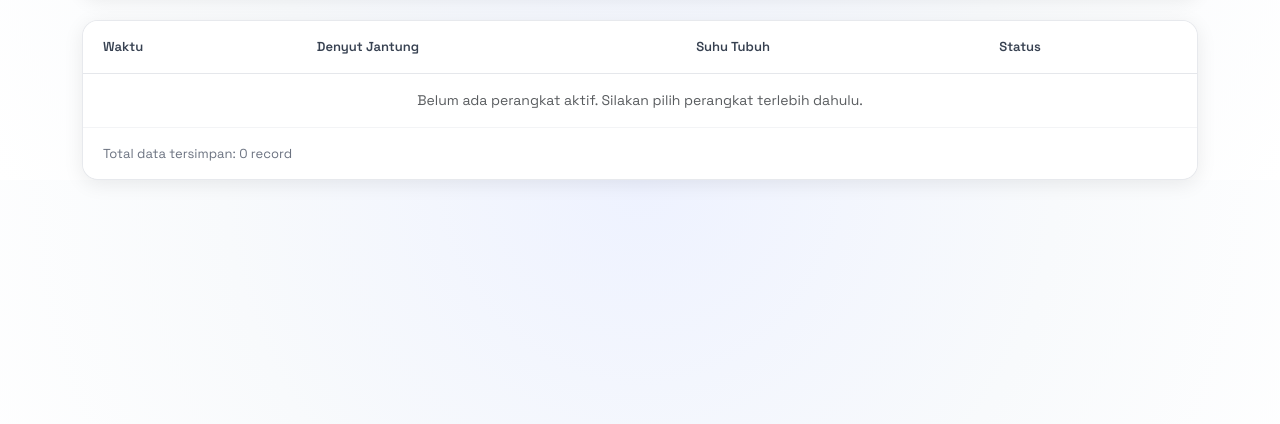
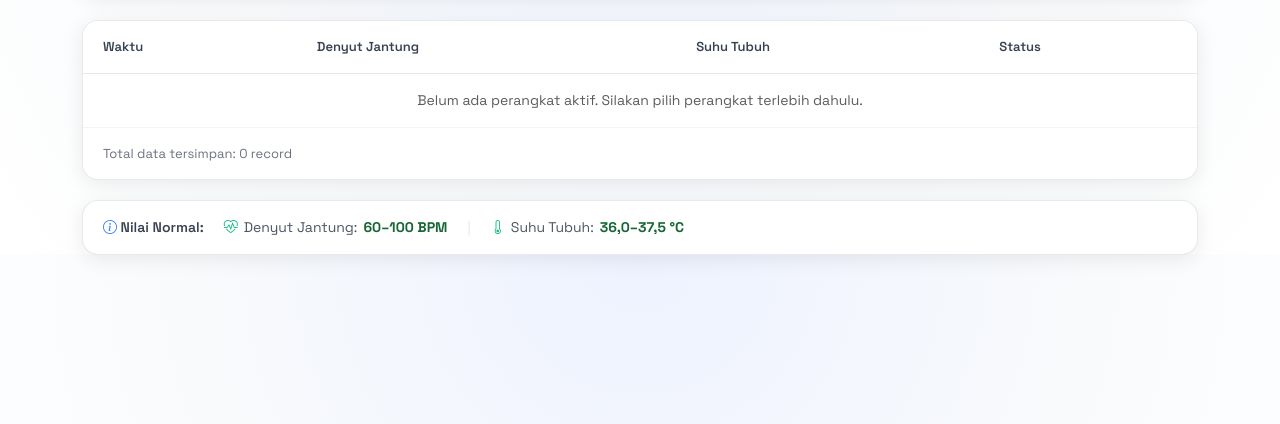
Before and after one commit to Akbaramr/Health_Monitoring, a Django app: page /histori/ in a window 1280 px wide. Shown: the part 220-644 px from the top of the page. Run offline with Django 5.2, Linux system fonts and the light colour scheme; a user stored in the database is signed in.

Commit message:
Informasi nilai

```diff
--- a/monitoring/static/monitoring/styles.css
+++ b/monitoring/static/monitoring/styles.css
@@ -820,6 +820,50 @@ body {
   color: #dc2626;
 }
 
+/* Normal Values Info */
+.normal-values-info {
+  display: flex;
+  align-items: center;
+  gap: 20px;
+  margin-top: 20px;
+  padding: 16px 20px;
+  background: #ffffff;
+  border-radius: 16px;
+  box-shadow: 0 4px 20px rgba(0, 0, 0, 0.08);
+  border: 1px solid rgba(229, 231, 235, 0.9);
+  font-size: 14px;
+  color: #4b5563;
+  flex-wrap: wrap;
+}
+
+.normal-values-info > span:first-child {
+  font-weight: 600;
+  color: #374151;
+}
+
+.normal-values-info i {
+  color: #3b82f6;
+}
+
+.normal-item {
+  display: flex;
+  align-items: center;
+  gap: 6px;
+}
+
+.normal-item i {
+  color: #10b981;
+}
+
+.normal-item strong {
+  color: #166534;
+}
+
+.normal-divider {
+  color: #e5e7eb;
+  font-weight: 300;
+}
+
 /* Status Pill */
 .status-pill {
   display: inline-flex;
--- a/monitoring/templates/monitoring/histori.html
+++ b/monitoring/templates/monitoring/histori.html
@@ -68,4 +68,12 @@
         Total data tersimpan: {{ records|length }} record
     </div>
 </div>
+
+<!-- Normal Values Info -->
+<div class="normal-values-info">
+    <span><i class="bi bi-info-circle"></i> Nilai Normal:</span>
+    <span class="normal-item"><i class="bi bi-heart-pulse"></i> Denyut Jantung: <strong>60–100 BPM</strong></span>
+    <span class="normal-divider">|</span>
+    <span class="normal-item"><i class="bi bi-thermometer"></i> Suhu Tubuh: <strong>36,0–37,5 °C</strong></span>
+</div>
 {% endblock %}
```
Also changed, not shown: Informasi_nilai.jpg (added).
